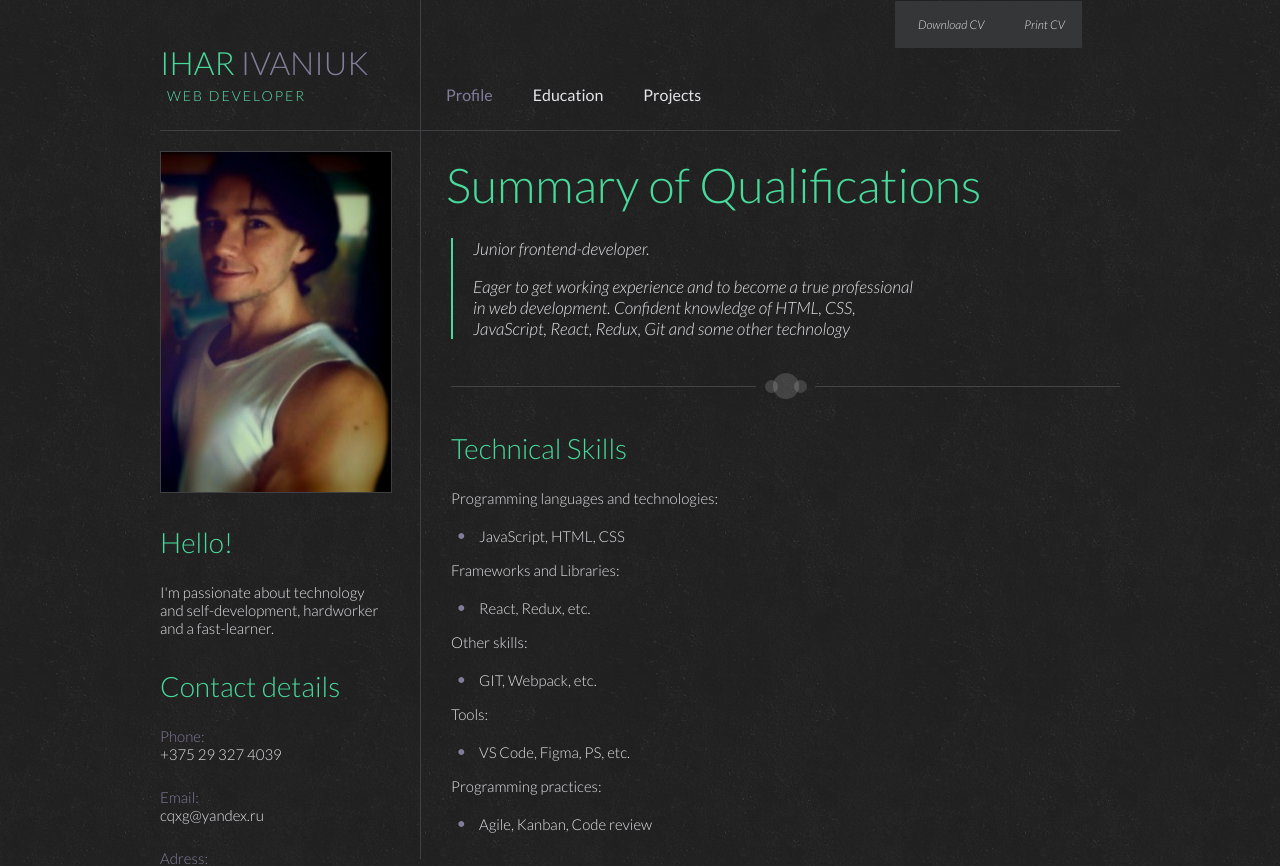
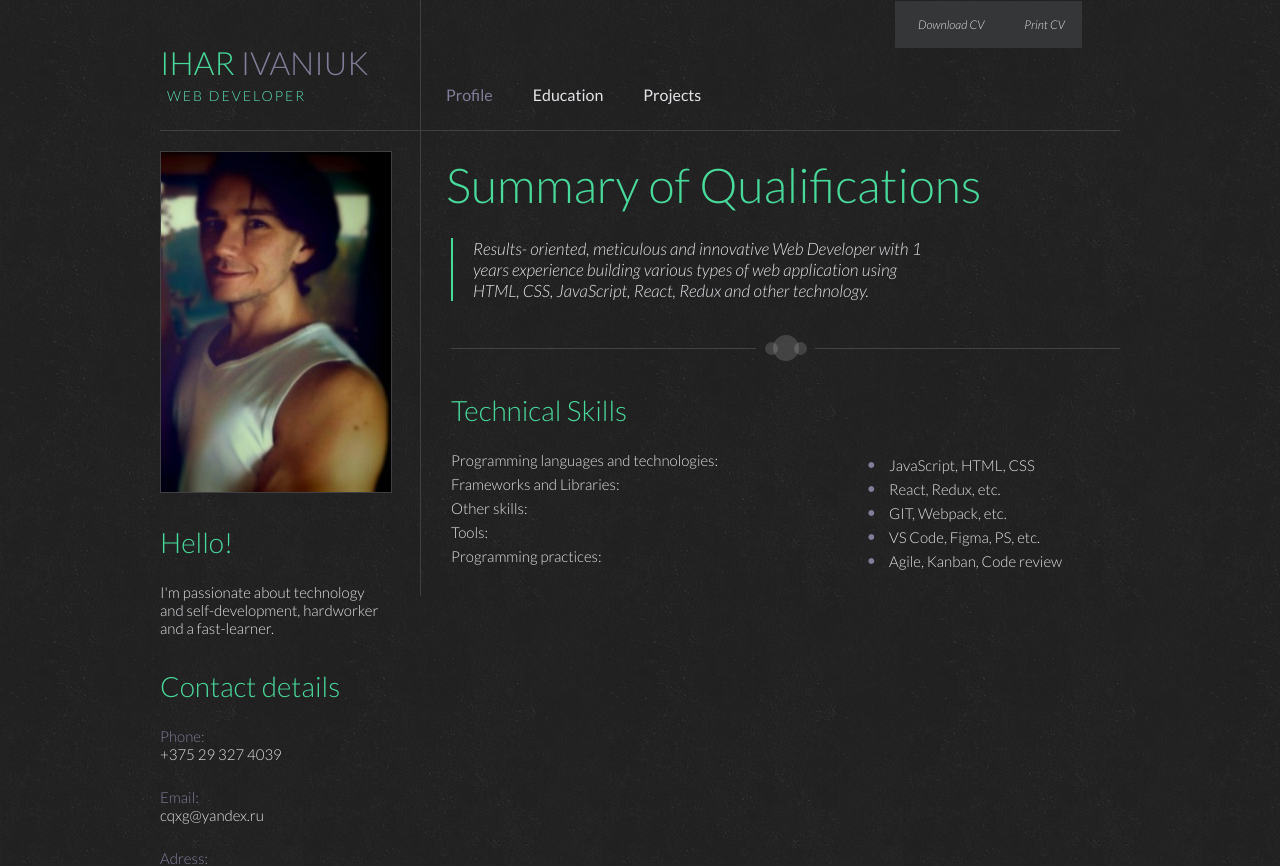
Before and after one commit to cqxg/rsschool-2019Q1-cv, a React (Create React App) app: page /profile in a window 1280 px wide. Shown: the top 866 px of the page. Built offline with nearby package versions, Linux system fonts and the light colour scheme.

Commit message:
feat: summary of qualifications update

```diff
--- a/src/Styles/styles.css
+++ b/src/Styles/styles.css
@@ -487,3 +487,17 @@ li:before {
 	right: 70px;
 	cursor: default;
 }
+.philosophy_content {
+	margin-top: 20px;
+}
+
+.philosophy_content p {
+	margin: 0;
+	width: 370px;
+	float: left;
+}
+
+.philosophy_content ul {
+	float: left;
+	padding-left: 40px;
+}
--- a/src/components/Main/Profile.js
+++ b/src/components/Main/Profile.js
@@ -5,11 +5,11 @@ const Profile = () => (
         <div className="block">
             <h1>Summary of Qualifications</h1>
             <blockquote className="profile_quote">
-                <p>Junior frontend-developer.</p>
                 <p>
-                    Eager to get working experience and to become a true professional in web development.
-                    Confident knowledge of HTML, CSS, JavaScript, React, Redux, Git and some other technology
-        </p>
+                    Results- oriented, meticulous and innovative Web Developer with 1
+                    years experience building various types of web application using
+                    HTML, CSS, JavaScript, React, Redux and other technology.
+                </p>
             </blockquote>
         </div>
         <div className="horizontal_line">
```
Also changed, not shown: src/assets/job.png (added).
